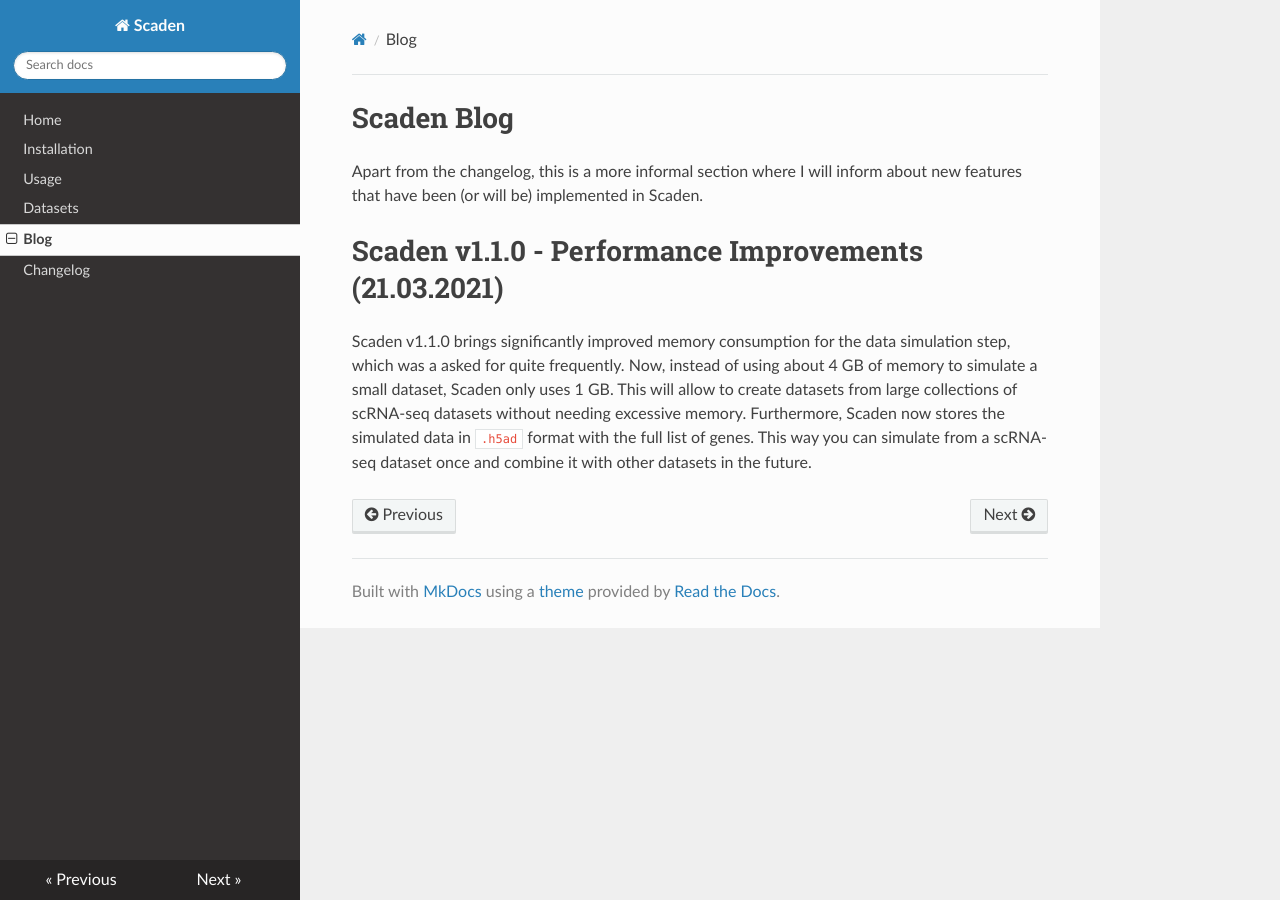
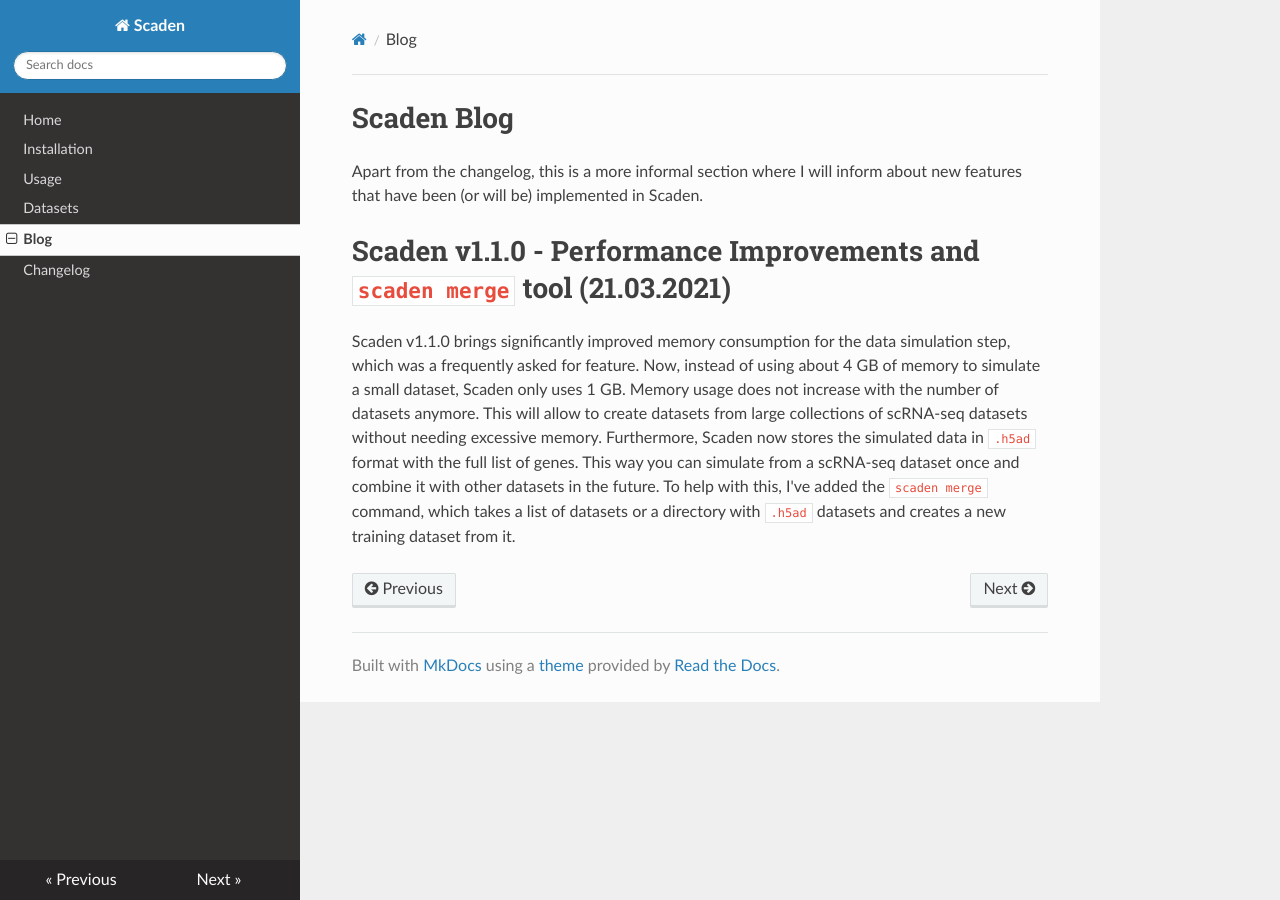
Before and after one commit to KevinMenden/scaden, an MkDocs documentation site: the page built from docs/blog.md, in a window 1280 px wide. Built offline with MkDocs 1.6.1, drawn with Linux system fonts in a browser that asks for light colours; nearby versions of some CDN libraries.

Commit message:
updated documentation

```diff
--- a/docs/blog.md
+++ b/docs/blog.md
@@ -2,10 +2,12 @@
 Apart from the changelog, this is a more informal section where I will inform about new features
 that have been (or will be) implemented in Scaden.
 
-# Scaden v1.1.0 - Performance Improvements (21.03.2021)
+# Scaden v1.1.0 - Performance Improvements and `scaden merge` tool (21.03.2021)
 
-Scaden v1.1.0 brings significantly improved memory consumption for the data simulation step, which was a asked for
-quite frequently. Now, instead of using about 4 GB of memory to simulate a small dataset, Scaden only uses 1 GB. This will
-allow to create datasets from large collections of scRNA-seq datasets without needing excessive memory. Furthermore,
-Scaden now stores the simulated data in `.h5ad` format with the full list of genes. This way you can simulate from a
-scRNA-seq dataset once and combine it with other datasets in the future.
+Scaden v1.1.0 brings significantly improved memory consumption for the data simulation step, which was a frequently asked for feature.
+Now, instead of using about 4 GB of memory to simulate a small dataset, Scaden only uses 1 GB. Memory usage does not increase
+with the number of datasets anymore. This will allow to create datasets from large collections of scRNA-seq datasets without
+needing excessive memory. Furthermore, Scaden now stores the simulated data in `.h5ad` format with the full list of genes.
+This way you can simulate from a scRNA-seq dataset once and combine it with other datasets in the future. To help with this,
+I've added the `scaden merge` command, which takes a list of datasets or a directory with `.h5ad` datasets and creates
+a new training dataset from it.
```
Also changed, not shown: CHANGELOG.md (+1 -0 lines), docs/changelog.md (+2 -0 lines), docs/index.md (+4 -0 lines), docs/usage.md (+7 -1 lines).
